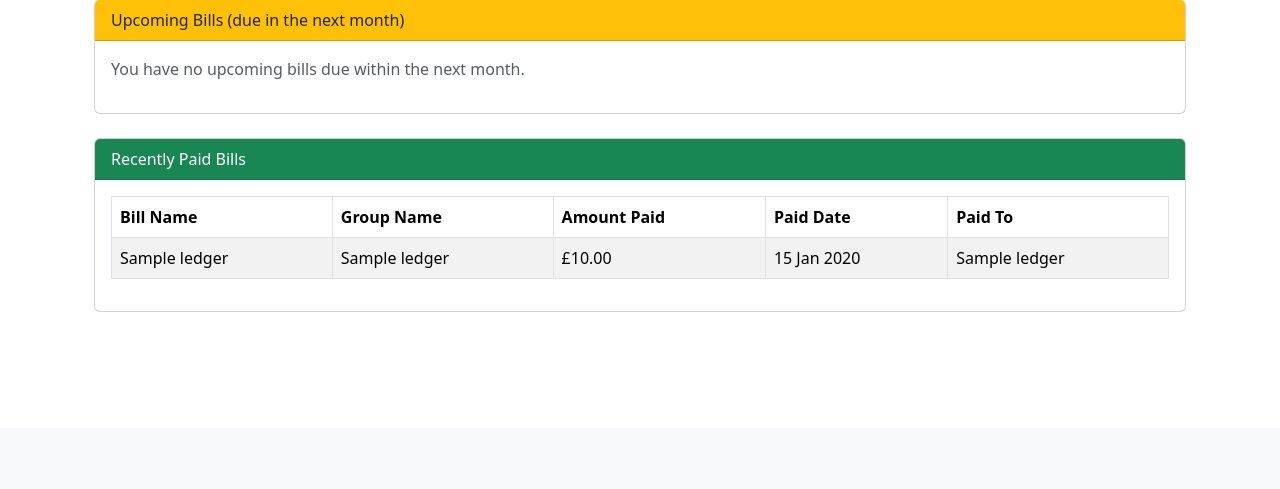
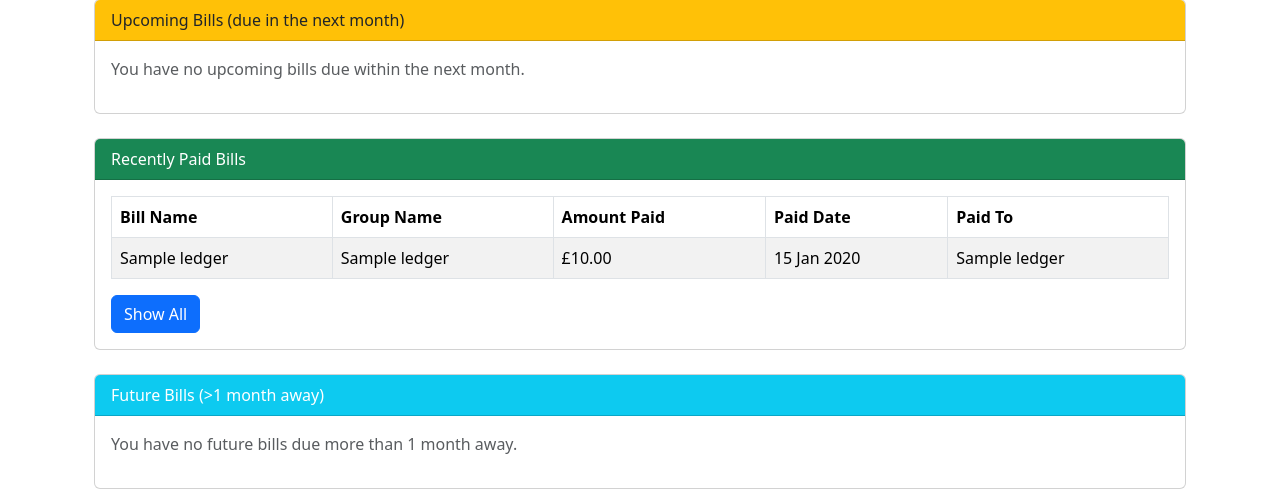
Before and after one commit to Cheznaldinio/StudentMoneyMate, a Flask app: page /home in a window 1280 px wide. Shown: the part 372-861 px from the top of the page. Before the commit the page ends 684 px from the top, so only its background shows below. Run offline with Flask 3, Linux system fonts and the light colour scheme; the visitor is signed in with stand-in values (Sample User, id 1); tables that the repository leaves empty hold one stand-in row (values such as "Sample post"); parts of the project's set-up code (start-up, migrations or seed data) failed here and were passed over; some libraries are stand-ins or nearby versions.

Commit message:
Few changes to home screen inc. paid date in database. Also added auto generate schedule when create bill

```diff
--- a/app.py
+++ b/app.py
@@ -159,14 +159,30 @@ def home():
         Ledger.status == 'paid'
     ).order_by(Ledger.due_date.desc()).all()
 
+    # Fetch future bills (more than one month away) and limit to 5 initially
+    future_bills = Ledger.query.filter(
+        Ledger.user_id == user_id,
+        Ledger.due_date > one_month_from_now,
+        Ledger.status == 'owe'
+    ).order_by(Ledger.due_date.asc()).limit(5).all()
+
+    # Fetch all future bills for the "Show All" functionality
+    all_future_bills = Ledger.query.filter(
+        Ledger.user_id == user_id,
+        Ledger.due_date > one_month_from_now,
+        Ledger.status == 'owe'
+    ).order_by(Ledger.due_date.asc()).all()
+
     return render_template('home.html',
                            user=user,
                            current_bills=current_bills,
                            upcoming_bills=upcoming_bills,
-                           paid_bills=paid_bills)
+                           paid_bills=paid_bills,
+                           future_bills=future_bills,
+                           all_future_bills=all_future_bills)
 
 
-@app.route('/pay_bill/<ledger_id>', methods=['GET'])
+@app.route('/pay_bill/<ledger_id>', methods=['POST'])
 def pay_bill(ledger_id):
     # Ensure user is logged in
     user_id = session.get('user_id')
@@ -186,8 +202,9 @@ def pay_bill(ledger_id):
         return redirect(url_for('home'))
 
     try:
-        # Mark the bill as paid
+        # Mark the bill as paid and set the current timestamp for paid_date
         ledger_entry.status = 'paid'
+        ledger_entry.paid_date = datetime.now()
         ledger_entry.updated_at = db.func.current_timestamp()  # Update the timestamp
 
         # Notify the creditor that the bill has been paid
@@ -206,18 +223,15 @@ def pay_bill(ledger_id):
                 read=False
             )
             db.session.add(new_notification)
-
         # Commit the changes to the database
         db.session.commit()
-        flash("Bill paid successfully and the creditor has been notified.", "success")
 
+        flash("Bill paid successfully.", "success")
     except Exception as e:
         db.session.rollback()  # Rollback in case of any error
         flash(f"An error occurred while paying the bill: {str(e)}", "danger")
 
     return redirect(url_for('home'))
-
-
 
 @app.route('/create_group', methods=['POST'])
 def create_group():
@@ -287,7 +301,15 @@ def save_bill():
     db.session.add(new_bill)
     db.session.commit()
 
-    flash(f"Bill '{bill_name}' has been created successfully.", "success")
+    # Automatically generate the payment schedule after creating the bill
+    try:
+        generate_payment_schedule(bill_id)  # Call the function to generate the schedule
+    except Exception as e:
+        db.session.rollback()
+        flash(f"An error occurred while generating the payment schedule: {str(e)}", "danger")
+        return redirect(url_for('home'))
+
+    flash(f"Bill '{bill_name}' has been created and the payment schedule was generated successfully.", "success")
     return redirect(url_for('home'))
 
 @app.route('/my_bills', methods=['GET'])
--- a/databases.py
+++ b/databases.py
@@ -42,6 +42,7 @@ class Ledger(db.Model):
     amount = db.Column(Float)
     status = db.Column(String(50))  # 'owe', 'paid', etc.
     due_date = db.Column(TIMESTAMP)
+    paid_date = db.Column(TIMESTAMP)
     created_at = db.Column(db.TIMESTAMP, default=db.func.current_timestamp())
     updated_at = db.Column(db.TIMESTAMP, default=db.func.current_timestamp(), onupdate=db.func.current_timestamp())
 
--- a/templates/home.html
+++ b/templates/home.html
@@ -34,7 +34,9 @@
                             <td>{{ bill.due_date.strftime('%d %b %Y') }}</td>
                             <td>{{ bill.creditor_name }}</td>
                             <td>
-                                <a href="{{ url_for('pay_bill', ledger_id=bill.ledger_id) }}" class="btn btn-success btn-sm">Pay Bill</a>
+                                <form action="{{ url_for('pay_bill', ledger_id=bill.ledger_id) }}" method="POST" style="display:inline;">
+                                    <button type="submit" class="btn btn-success btn-sm">Pay Bill</button>
+                                </form>
                             </td>
                         </tr>
                         {% endfor %}
@@ -73,7 +75,9 @@
                             <td>{{ bill.due_date.strftime('%d %b %Y') }}</td>
                             <td>{{ bill.creditor_name }}</td>
                             <td>
-                                <a href="{{ url_for('pay_bill', ledger_id=bill.ledger_id) }}" class="btn btn-success btn-sm">Pay Bill</a>
+                                <form action="{{ url_for('pay_bill', ledger_id=bill.ledger_id) }}" method="POST" style="display:inline;">
+                                    <button type="submit" class="btn btn-success btn-sm">Pay Bill</button>
+                                </form>
                             </td>
                         </tr>
                         {% endfor %}
@@ -84,7 +88,6 @@
             {% endif %}
         </div>
     </div>
-
     <!-- Recently Paid Bills Section -->
     <div class="card mt-4">
         <div class="card-header bg-success text-white">
@@ -104,20 +107,121 @@
                     </thead>
                     <tbody>
                         {% for bill in paid_bills %}
+                        <tr class="paid-bill-row {% if loop.index0 >= 5 %}d-none{% endif %}">
+                            <td>{{ bill.bill_name }}</td>
+                            <td>{{ bill.group_name }}</td>
+                            <td>£{{ '%.2f' % bill.amount }}</td>
+                            <td>{{ bill.paid_date.strftime('%d %b %Y') if bill.paid_date else 'N/A' }}</td>
+                            <td>{{ bill.creditor_name }}</td>
+                        </tr>
+                        {% endfor %}
+                    </tbody>
+                </table>
+
+                <!-- Show/Hide buttons for paid bills -->
+                <button id="showAllPaidBills" class="btn btn-primary">Show All</button>
+                <button id="hidePaidBills" class="btn btn-primary d-none">Hide</button>
+            {% else %}
+                <p class="text-muted">You have not paid any bills recently.</p>
+            {% endif %}
+        </div>
+    </div>
+    <!-- Future Bills Section -->
+    <div class="card mt-4">
+        <div class="card-header bg-info text-white">
+            Future Bills (>1 month away)
+        </div>
+        <div class="card-body">
+            {% if future_bills %}
+                <table class="table table-bordered table-striped">
+                    <thead class="thead-dark">
                         <tr>
+                            <th>Bill Name</th>
+                            <th>Group Name</th>
+                            <th>Amount Due</th>
+                            <th>Due Date</th>
+                            <th>Pay To</th>
+                            <th>Actions</th>
+                        </tr>
+                    </thead>
+                    <tbody>
+                        {% for bill in future_bills %}
+                        <tr class="future-bill-row {% if loop.index0 >= 5 %}d-none{% endif %}">
                             <td>{{ bill.bill_name }}</td>
                             <td>{{ bill.group_name }}</td>
                             <td>£{{ '%.2f' % bill.amount }}</td>
                             <td>{{ bill.due_date.strftime('%d %b %Y') }}</td>
                             <td>{{ bill.creditor_name }}</td>
+                            <td>
+                                <form action="{{ url_for('pay_bill', ledger_id=bill.ledger_id) }}" method="POST" style="display:inline;">
+                                    <button type="submit" class="btn btn-success btn-sm">Pay Bill</button>
+                                </form>
+                            </td>
+                        </tr>
+                        {% endfor %}
+
+                        {% for bill in all_future_bills %}
+                        <tr class="future-bill-row d-none">
+                            <td>{{ bill.bill_name }}</td>
+                            <td>{{ bill.group_name }}</td>
+                            <td>£{{ '%.2f' % bill.amount }}</td>
+                            <td>{{ bill.due_date.strftime('%d %b %Y') }}</td>
+                            <td>{{ bill.creditor_name }}</td>
+                            <td>
+                                <form action="{{ url_for('pay_bill', ledger_id=bill.ledger_id) }}" method="POST" style="display:inline;">
+                                    <button type="submit" class="btn btn-success btn-sm">Pay Bill</button>
+                                </form>
+                            </td>
                         </tr>
                         {% endfor %}
                     </tbody>
                 </table>
+
+                <!-- Show/Hide buttons -->
+                <button id="showAllFutureBills" class="btn btn-primary">Show All</button>
+                <button id="hideFutureBills" class="btn btn-primary d-none">Hide</button>
             {% else %}
-                <p class="text-muted">You have not paid any bills recently.</p>
+                <p class="text-muted">You have no future bills due more than 1 month away.</p>
             {% endif %}
         </div>
     </div>
+
+
 </div>
+
+<script>
+    // JavaScript to toggle the visibility of additional future bills
+    document.getElementById('showAllFutureBills').addEventListener('click', function () {
+        const rows = document.querySelectorAll('.future-bill-row.d-none');
+        rows.forEach(row => row.classList.remove('d-none')); // Show all rows
+        document.getElementById('hideFutureBills').classList.remove('d-none'); // Show Hide button
+        this.classList.add('d-none'); // Hide the Show All button
+    });
+
+    document.getElementById('hideFutureBills').addEventListener('click', function () {
+        const rows = document.querySelectorAll('.future-bill-row');
+        rows.forEach((row, index) => {
+            if (index >= 5) row.classList.add('d-none'); // Hide additional rows
+        });
+        document.getElementById('showAllFutureBills').classList.remove('d-none'); // Show Show All button
+        this.classList.add('d-none'); // Hide Hide button
+    });
+
+    // JavaScript to toggle the visibility of additional paid bills
+    document.getElementById('showAllPaidBills').addEventListener('click', function () {
+        const rows = document.querySelectorAll('.paid-bill-row.d-none');
+        rows.forEach(row => row.classList.remove('d-none')); // Show all rows
+        document.getElementById('hidePaidBills').classList.remove('d-none'); // Show Hide button
+        this.classList.add('d-none'); // Hide the Show All button
+    });
+
+    document.getElementById('hidePaidBills').addEventListener('click', function () {
+        const rows = document.querySelectorAll('.paid-bill-row');
+        rows.forEach((row, index) => {
+            if (index >= 5) row.classList.add('d-none'); // Hide additional rows
+        });
+        document.getElementById('showAllPaidBills').classList.remove('d-none'); // Show Show All button
+        this.classList.add('d-none'); // Hide Hide button
+    });
+</script>
 {% endblock %}
```
Also changed, not shown: templates/create_bill.html (+7 -0 lines).
